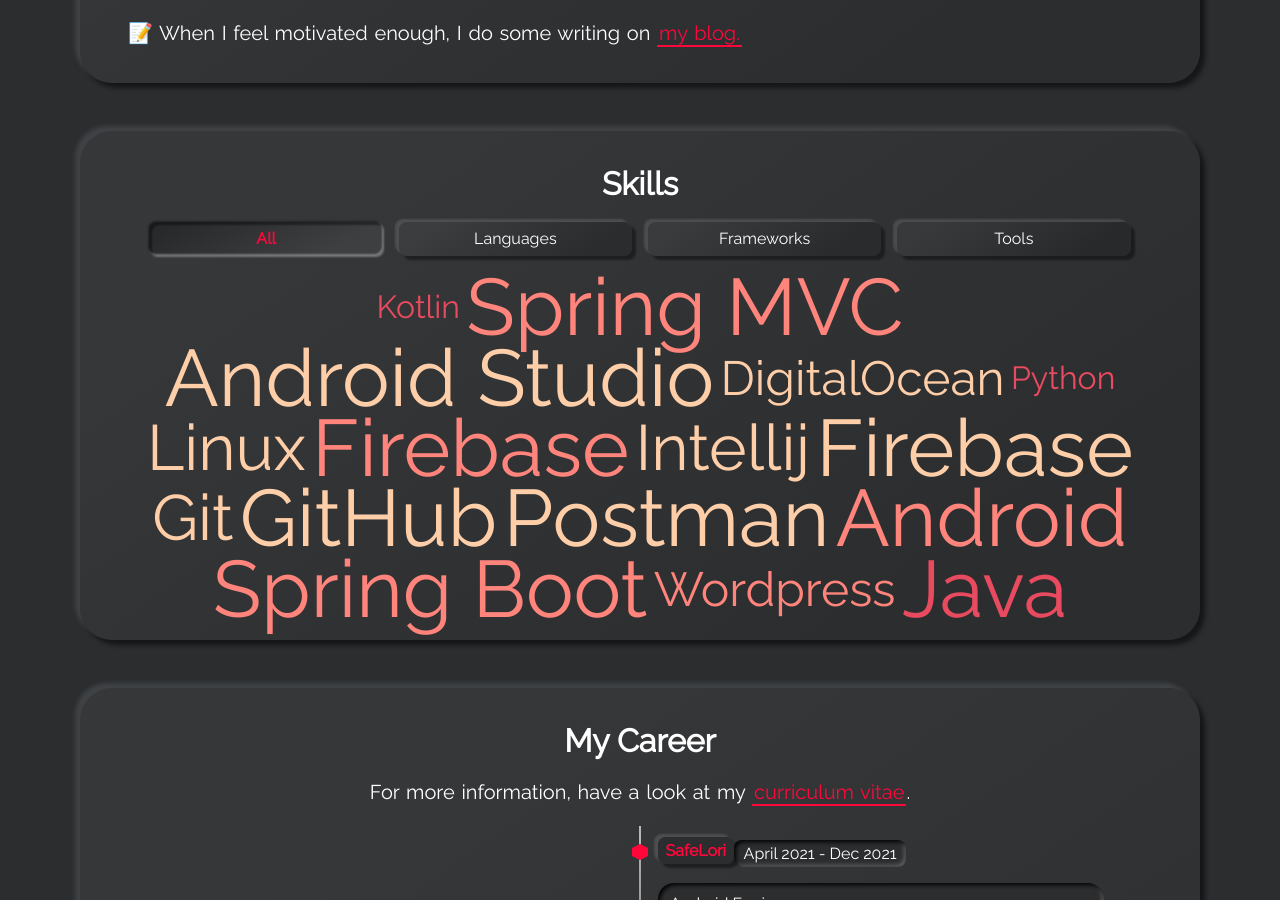
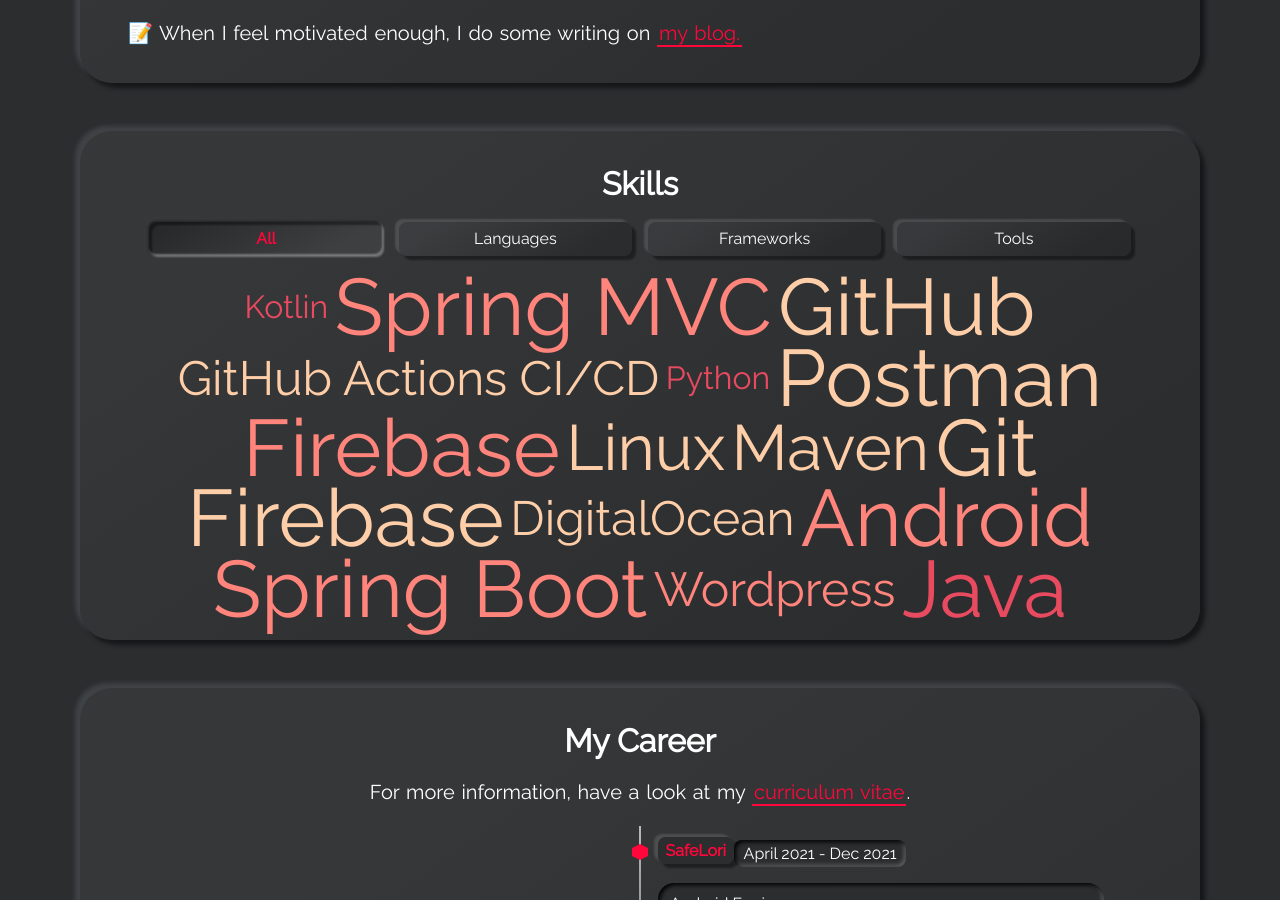
Before and after one commit to giddy-mpungu/giddy-mpungu.github.io, a Jekyll site: the page built from index.html, in a window 1280 px wide and 900 px high, scrolled down 1375 px. Built offline with Jekyll 4.4.1, drawn with Linux system fonts in a browser that asks for light colours.

Commit message:
Update skills-tools.yml

```diff
--- a/_data/skills-tools.yml
+++ b/_data/skills-tools.yml
@@ -6,16 +6,10 @@
 #   weight: 5
 
 - name: Git
-  weight: 4
-
-- name: Intellij
-  weight: 4
+  weight: 5
 
 - name: Linux
   weight: 4
-
-- name: Android Studio
-  weight: 5
 
 - name: Postman
   weight: 5
@@ -28,3 +22,9 @@
 
 - name: Firebase
   weight: 5
+
+- name: GitHub Actions CI/CD
+  weight: 3
+
+- name: Maven
+  weight: 4
```
